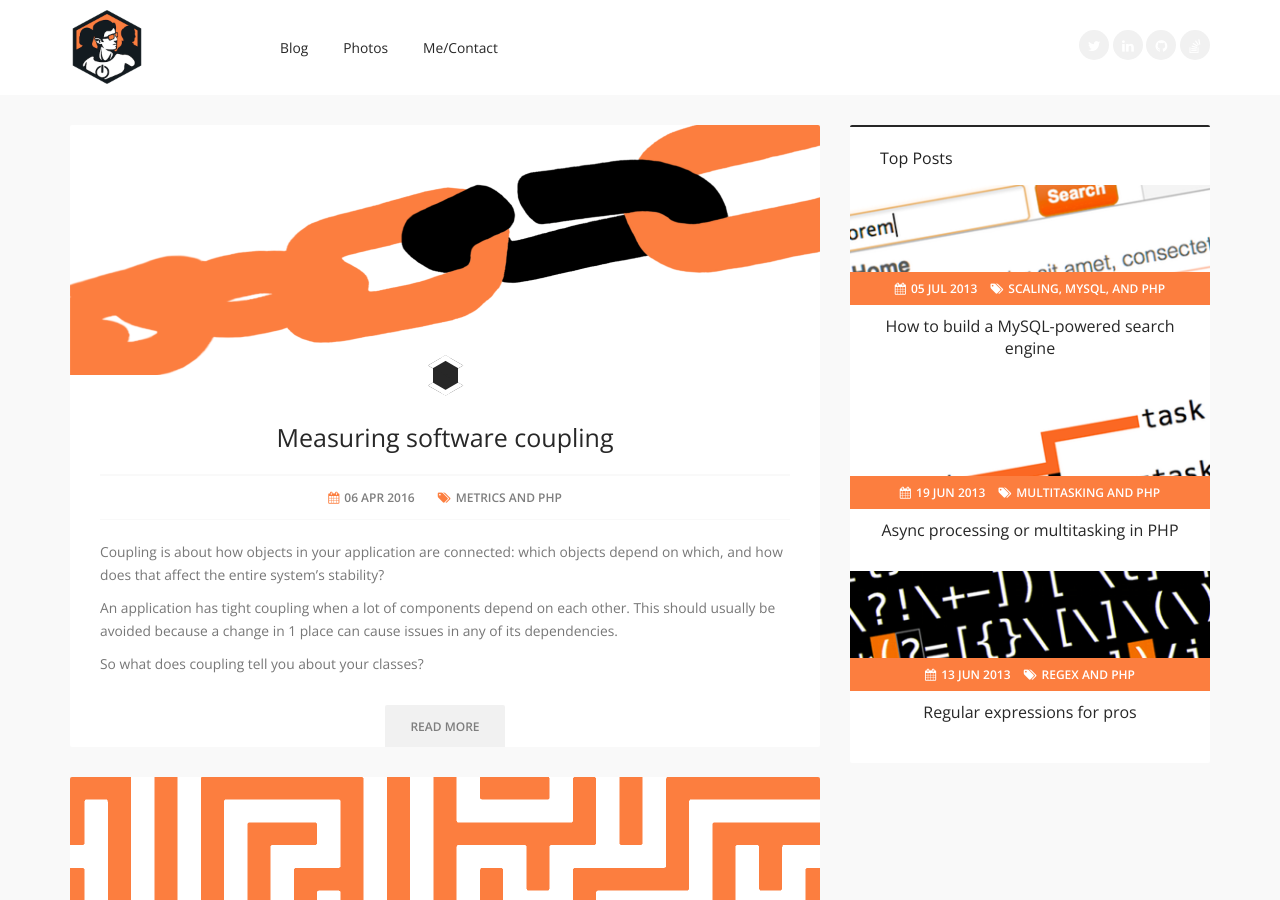
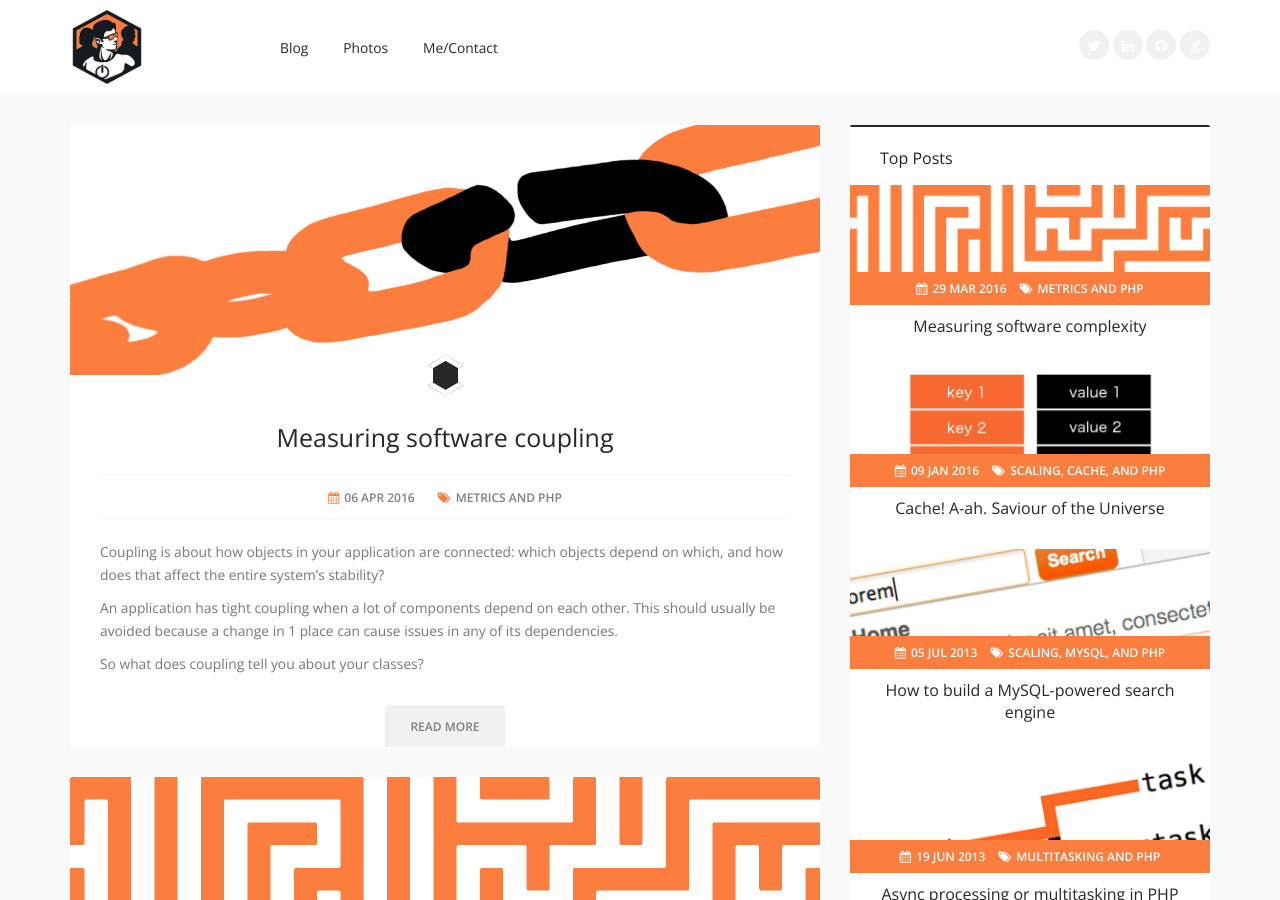
Before and after one commit to matthiasmullie/mullie.eu, a Jekyll site: the page built from index.html, in a window 1280 px wide and 900 px high. Built offline with Jekyll 4.4.1, drawn with Linux system fonts in a browser that asks for light colours; the list of posts is cut into pages by our own code.

Commit message:
Add some top posts

```diff
--- a/_config.yml
+++ b/_config.yml
@@ -27,4 +27,4 @@ gems:
   - jekyll-sitemap
 
 # Titles of posts to be displayed in "top posts" widget
-top_posts:       ["Regular expressions for pros", "Async processing or multitasking in PHP", "How to build a MySQL-powered search engine"]
+top_posts:       ["How to build a MySQL-powered search engine", "Regular expressions for pros", "Cache! A-ah. Saviour of the Universe", "Async processing or multitasking in PHP", "Measuring software complexity"]
```
